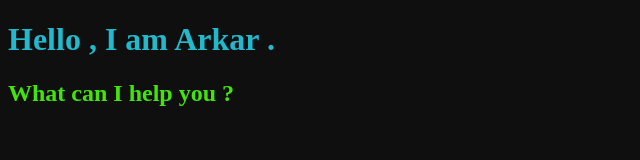
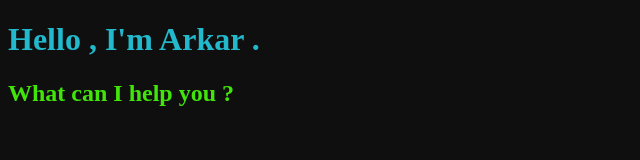
Before and after one commit to soearkar/soearkar.github.io, a plain HTML site: page index.html in a window 1280 px wide. Shown: the whole page, without its empty margins (0-640 px from the left). Drawn offline with Linux system fonts and the light colour scheme.

Commit message:
change content

```diff
--- a/index.html
+++ b/index.html
@@ -18,7 +18,7 @@ body {
 </style>
 </head>
 <body>
-	<h1 class="title">Hello , I am Arkar .</h1>
+	<h1 class="title">Hello , I'm Arkar .</h1>
 	<h2 class="sub-content">What can I help you ?</h2>
 </body>
 </html>
```
